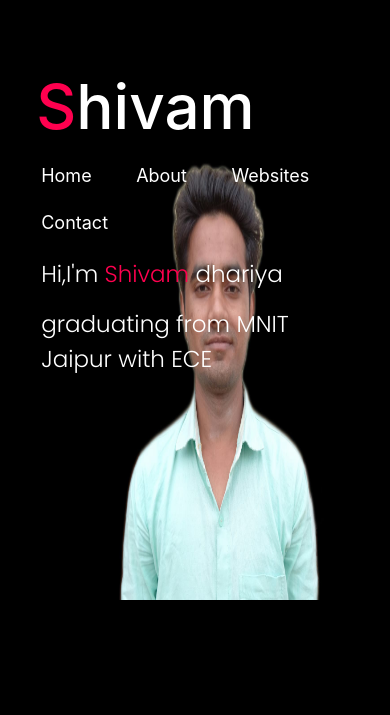
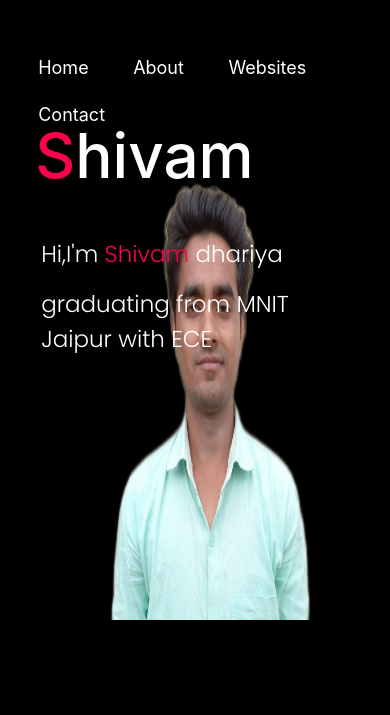
Before and after one commit to shivamdh5/Portfolio, a plain HTML site: page index.html in a window 390 px wide. Shown: the part 129-844 px from the top of the page. Drawn offline with nearby package versions, Linux system fonts and the light colour scheme; a web font is replaced by a local one.

Commit message:
Update styles.css

```diff
--- a/styles.css
+++ b/styles.css
@@ -307,20 +307,20 @@ form .btn2{
 @media only screen and (max-width:600px){
     nav{
         position: relative;
-        right: 80px;
-        top: 130px;
+        top: 42px;
+        right: 83px;
     }
     .logo{
-        padding-top: 20px;
         position: relative;
-        left: 85px;
+        top: -353px;
+        left: 87px;
     }
     #image2{
         height: 65%;
         width: 73%;
         position: relative;
-        left: 80px;
-        top: 180px;
+        left: 71px;
+        top: 200px;
     }
     .header-text{
         padding: 15px 0 0 10px;
```
